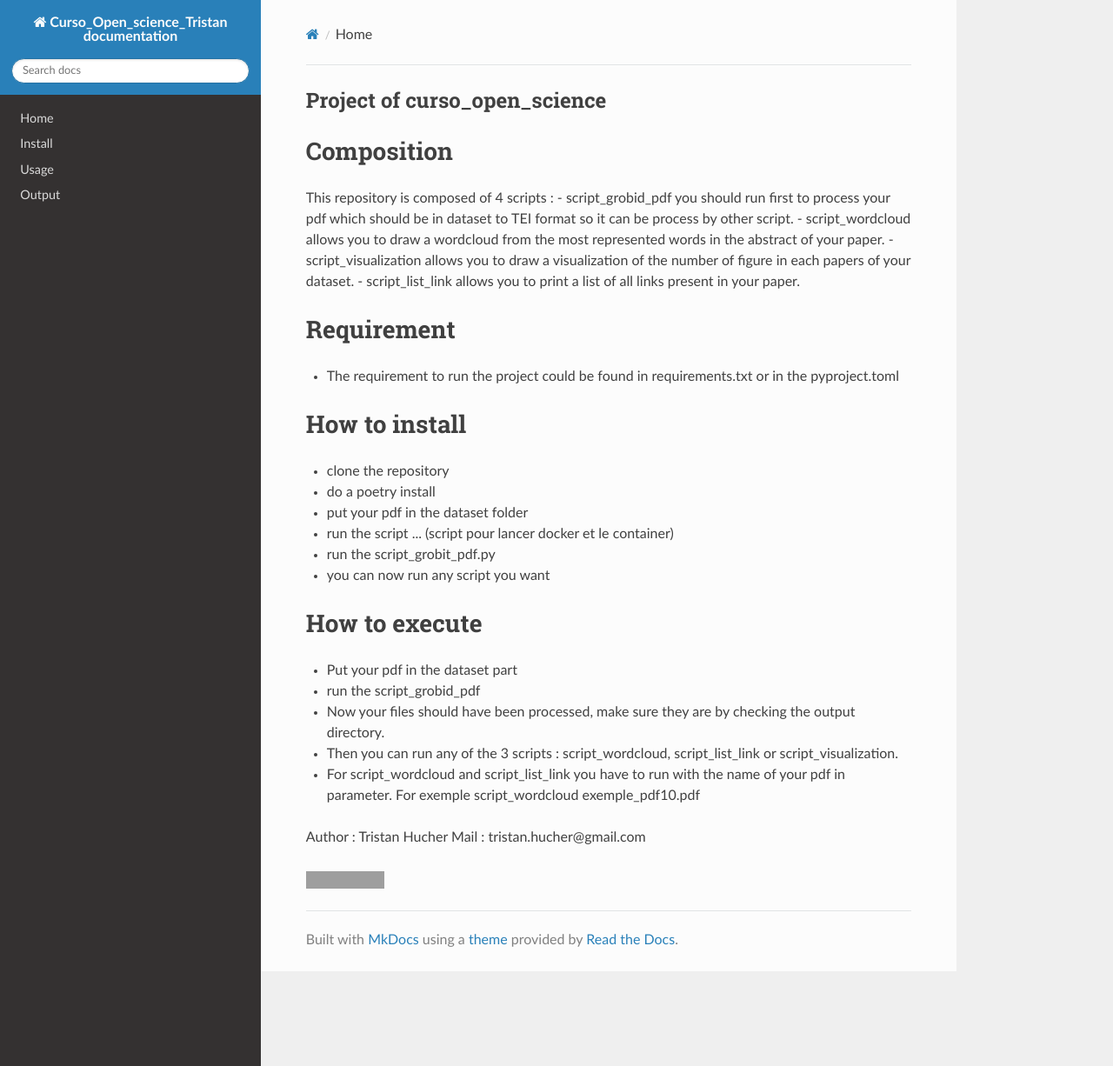
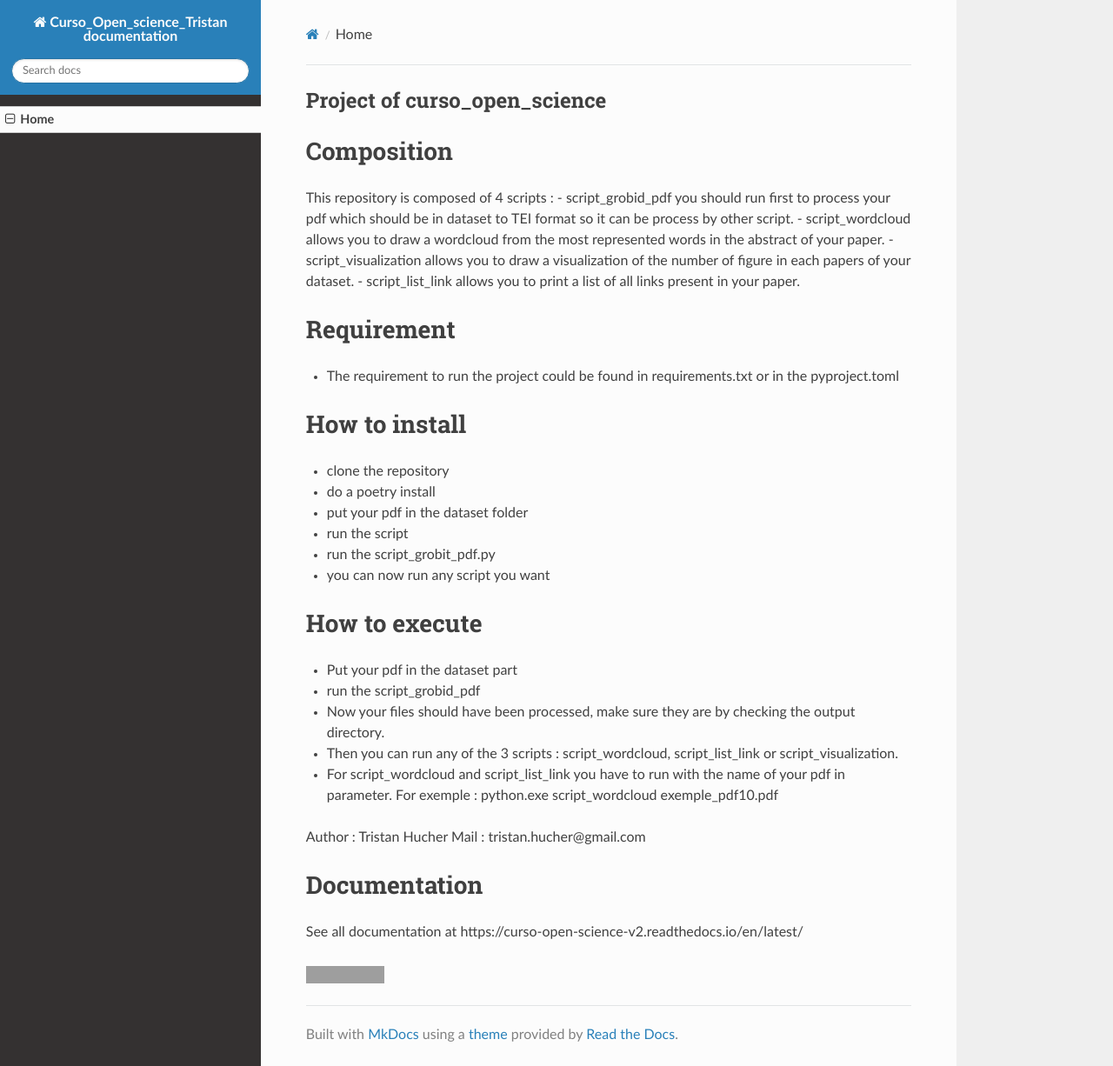
Before and after one commit to TristanHUC/CursoOpenScience, an MkDocs documentation site: the page built from docs/README.md, in a window 1280 px wide and 1226 px high. Shown: the whole window at 87% size. Built offline with MkDocs 1.6.1, drawn with Linux system fonts in a browser that asks for light colours; nearby versions of some CDN libraries; grey boxes are pictures that could not be loaded.

Commit message:
adjusting the documentation

```diff
--- a/docs/README.md
+++ b/docs/README.md
@@ -13,7 +13,7 @@ This repository is composed of 4 scripts :
 - clone the repository
 - do a poetry install
 - put your pdf in the dataset folder
-- run the script ... (script pour lancer docker et le container)
+- run the script
 - run the script_grobit_pdf.py
 - you can now run any script you want
 
@@ -22,9 +22,13 @@ This repository is composed of 4 scripts :
 - run the script_grobid_pdf
 - Now your files should have been processed, make sure they are by checking the output directory.
 - Then you can run any of the 3 scripts : script_wordcloud, script_list_link or script_visualization.
-- For script_wordcloud and script_list_link you have to run with the name of your pdf in parameter. For exemple script_wordcloud exemple_pdf10.pdf
+- For script_wordcloud and script_list_link you have to run with the name of your pdf in parameter. For exemple : python.exe script_wordcloud exemple_pdf10.pdf
 
   Author : Tristan Hucher
   Mail : tristan.hucher@gmail.com
 
+# Documentation
+
+See all documentation at https://curso-open-science-v2.readthedocs.io/en/latest/
+
 [![DOI](https://zenodo.org/badge/753142842.svg)](https://zenodo.org/doi/10.5281/zenodo.10712488)
--- a/mkdocs.yml
+++ b/mkdocs.yml
@@ -1,9 +1,6 @@
 site_name: Curso_Open_science_Tristan documentation
 nav:
-  - Home: index.md
-  - Install: install.md
-  - Usage: usage.md
-  - Output: output.md
+  - Home: README.md
 theme:
   name: readthedocs
 
```
